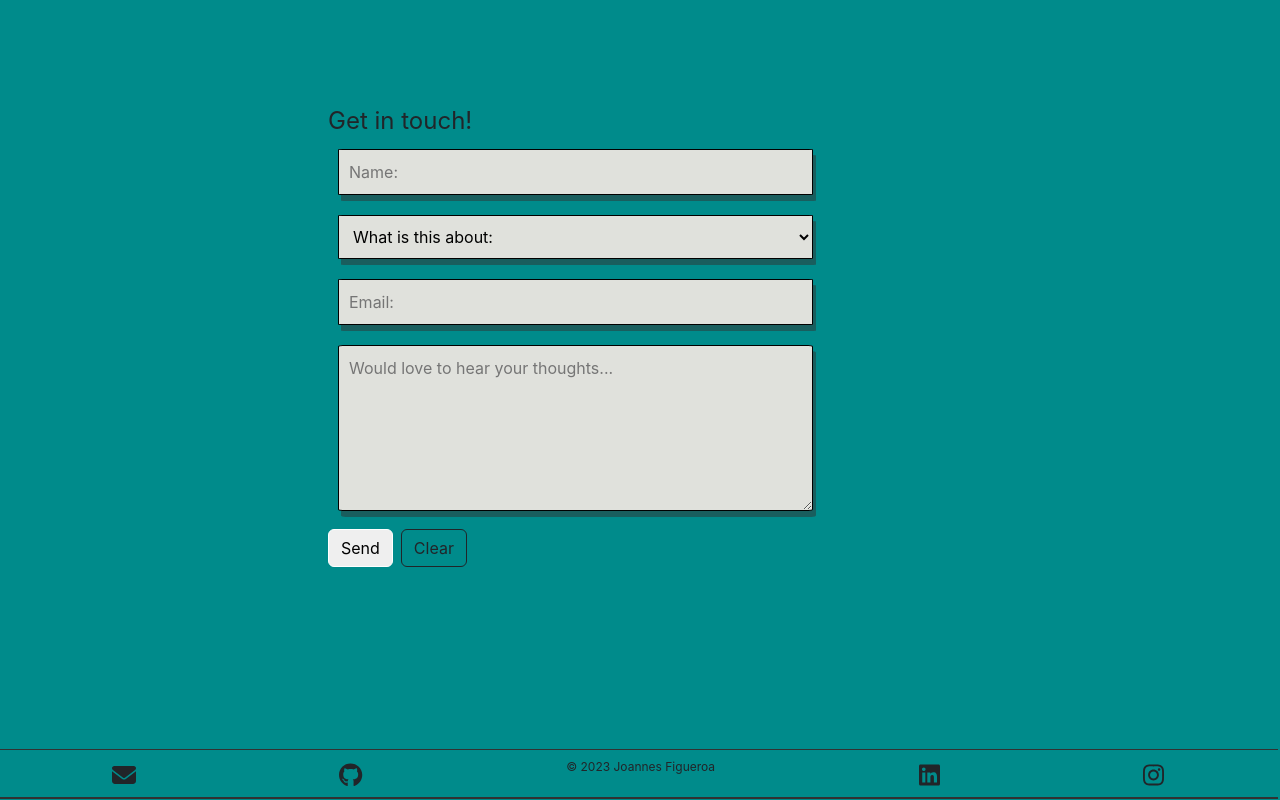
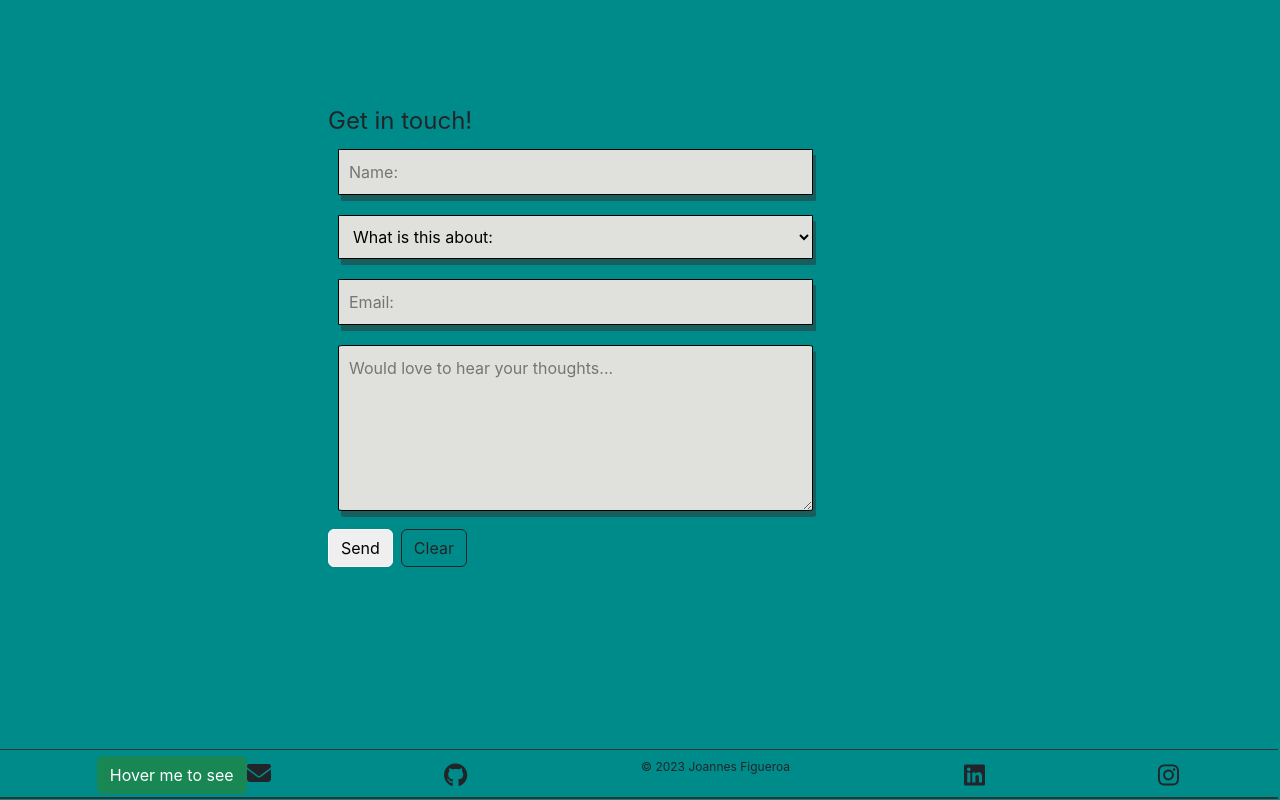
Before and after one commit to JoHeyJo/website-2.0, a React (Create React App) app: page / in a window 1280 px wide. Shown: the part 2941-3741 px from the top of the page. Built offline with nearby package versions, Linux system fonts and the light colour scheme; no server answers.

Commit message:
style overlay button

```diff
--- a/src/Footer.tsx
+++ b/src/Footer.tsx
@@ -2,6 +2,7 @@ import "./styles/Footer.css"
 import { FontAwesomeIcon } from '@fortawesome/react-fontawesome';
 import { faEnvelope } from '@fortawesome/free-solid-svg-icons';
 import { faGithub, faLinkedin, faInstagram } from '@fortawesome/free-brands-svg-icons';
+import Overlay from "./Overlay";
 
 function Footer() {
   const handleCopy = () => {
@@ -26,6 +27,7 @@ function Footer() {
         <div id="Footer-icons">
           <div>
             <button id="Footer-copy-email" onClick={handleCopy}>
+              <Overlay />
               <FontAwesomeIcon size="xl" icon={faEnvelope} />
             </button>
           </div>
--- a/Overlay.tsx
+++ b/src/Overlay.tsx
@@ -1,9 +1,10 @@
-import Button from 'react-bootstrap/Button';
+import React from 'react';
+import { Button } from 'react-bootstrap';
 import OverlayTrigger from 'react-bootstrap/OverlayTrigger';
 import Tooltip from 'react-bootstrap/Tooltip';
 
-function TriggerExample() {
-  const renderTooltip = (props) => (
+function Overlay() {
+  const renderTooltip = (props:any) => (
     <Tooltip id="button-tooltip" {...props}>
       Simple tooltip
     </Tooltip>
@@ -20,4 +21,4 @@ function TriggerExample() {
   );
 }
 
-export default TriggerExample;
+export default Overlay;
```
